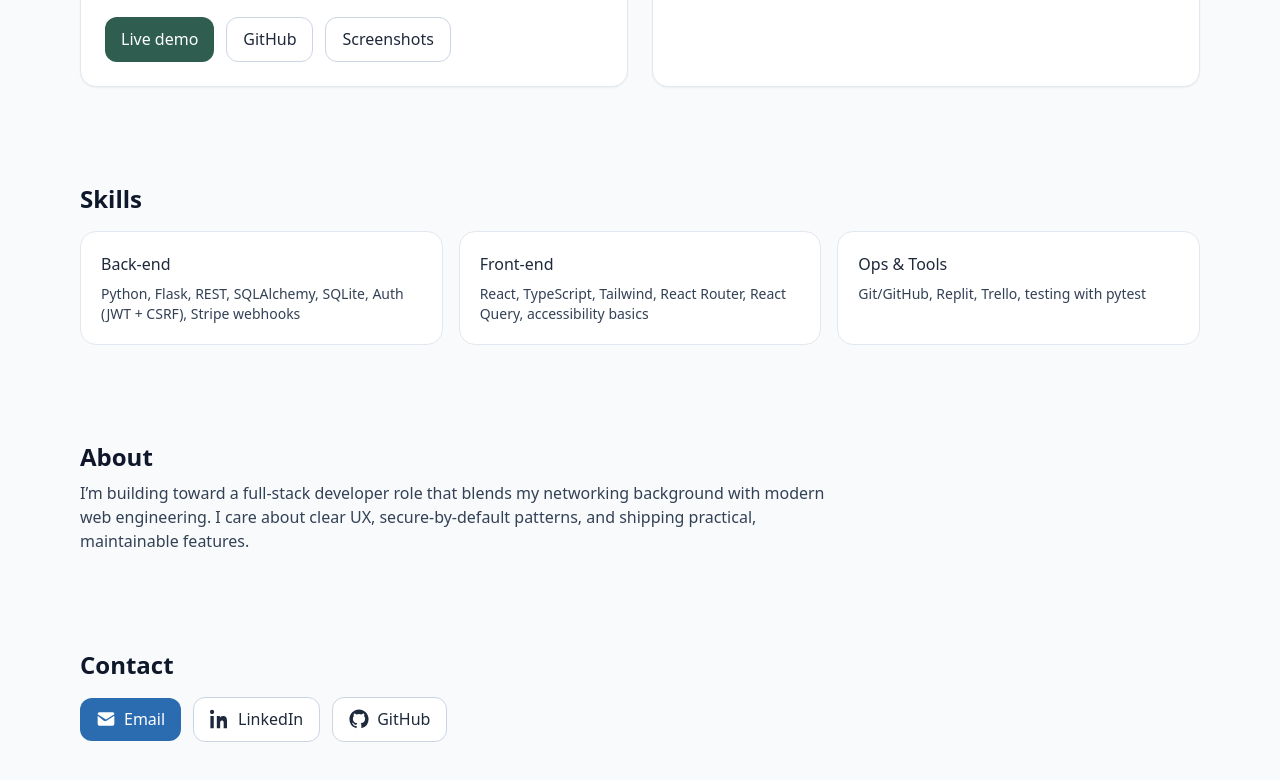
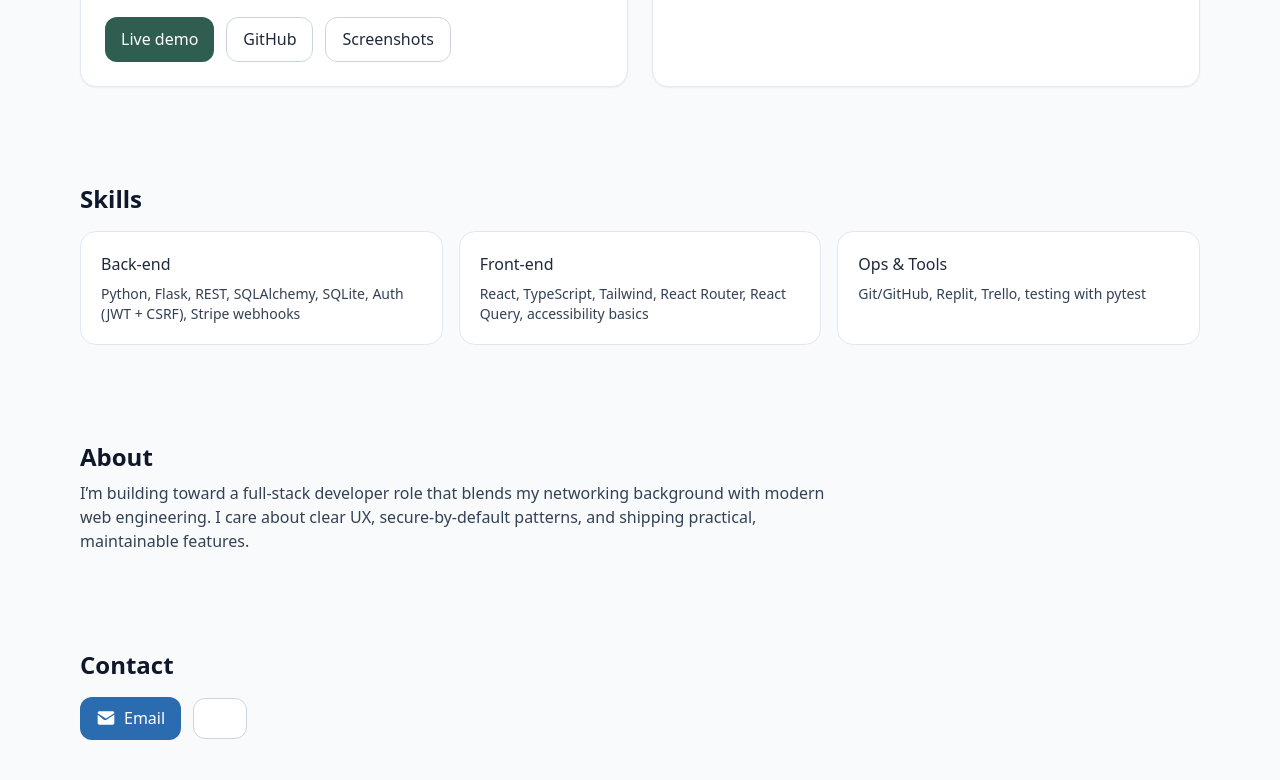
Before and after one commit to iosif85/iosif85.github.io, a plain HTML site: page index.html in a window 1280 px wide. Shown: the part 783-1563 px from the top of the page. Drawn offline with nearby package versions, Linux system fonts and the light colour scheme.

Commit message:
Update index.html

```diff
--- a/index.html
+++ b/index.html
@@ -157,6 +157,7 @@
   </section>
 
  <!-- Contact — single row (no trailing text) -->
+<!-- Contact — single row, buttons only -->
 <section id="contact" class="mx-auto max-w-6xl px-4 py-12">
   <h2 class="text-2xl font-semibold text-[color:var(--ink)]">Contact</h2>
 
@@ -177,20 +178,4 @@
          class="btn border border-slate-300 bg-white hover:bg-slate-50"
          aria-label="Open LinkedIn profile">
         <svg viewBox="0 0 24 24" class="h-5 w-5 fill-current" aria-hidden="true">
-          <path d="M4.98 3.5C4.98 4.88 3.86 6 2.5 6S0 4.88 0 3.5 1.12 1 2.5 1s2.48 1.12 2.48 2.5zM.5 8.5h4V23h-4V8.5zm7.5 0h3.8v2h.05c.53-1 1.83-2.05 3.77-2.05 4.03 0 4.78 2.65 4.78 6.1V23h-4v-5.9c0-1.41-.02-3.22-1.96-3.22-1.96 0-2.26 1.53-2.26 3.12V23h-4V8.5z"/>
-        </svg>
-        <span>LinkedIn</span>
-      </a>
-
-      <a href="https://github.com/iosif85"
-         target="_blank" rel="noopener noreferrer"
-         class="btn border border-slate-300 bg-white hover:bg-slate-50"
-         aria-label="Open GitHub profile">
-        <svg viewBox="0 0 24 24" class="h-5 w-5 fill-current" aria-hidden="true">
-          <path d="M12 .5C5.73.5.5 5.73.5 12a11.5 11.5 0 0 0 7.84 10.94c.57.1.78-.25.78-.55v-2.1c-3.19.69-3.86-1.37-3.86-1.37-.52-1.32-1.28-1.67-1.28-1.67-1.05-.72.08-.71.08-.71 1.16.08 1.77 1.19 1.77 1.19 1.03 1.76 2.7 1.25 3.36.95.1-.75.4-1.25.72-1.54-2.55-.29-5.23-1.28-5.23-5.69 0-1.26.45-2.3 1.18-3.11-.12-.29-.51-1.46.11-3.05 0 0 .96-.31 3.15 1.19a10.9 10.9 0 0 1 5.74 0c2.18-1.5 3.14-1.19 3.14-1.19.63 1.59.24 2.76.12 3.05.74.81 1.18 1.85 1.18 3.11 0 4.42-2.69 5.39-5.25 5.67.41.35.77 1.05.77 2.12v3.14c0 .3.2.65.79.54A11.5 11.5 0 0 0 23.5 12C23.5 5.73 18.27.5 12 .5z"/>
-        </svg>
-        <span>GitHub</span>
-      </a>
-    </div>
-  </div>
-</section>
+          <path d="M4.98 3.5C4.98 4.88 3.86 6 2.5 6S0 4.88 0 3.5 1.12 1 2.5 1s2.48 1.12 2.48 2.5zM.5 8.5h4V23h-4V8.5zm7.5 0h3.8v2h.05c.53-1 1.83-2.05 3.77-2.05 4.03 0 4.78 2.65 4.78 6.1V23h-4v-5.9c0-1.41-.02-3.22-1.96-
```
